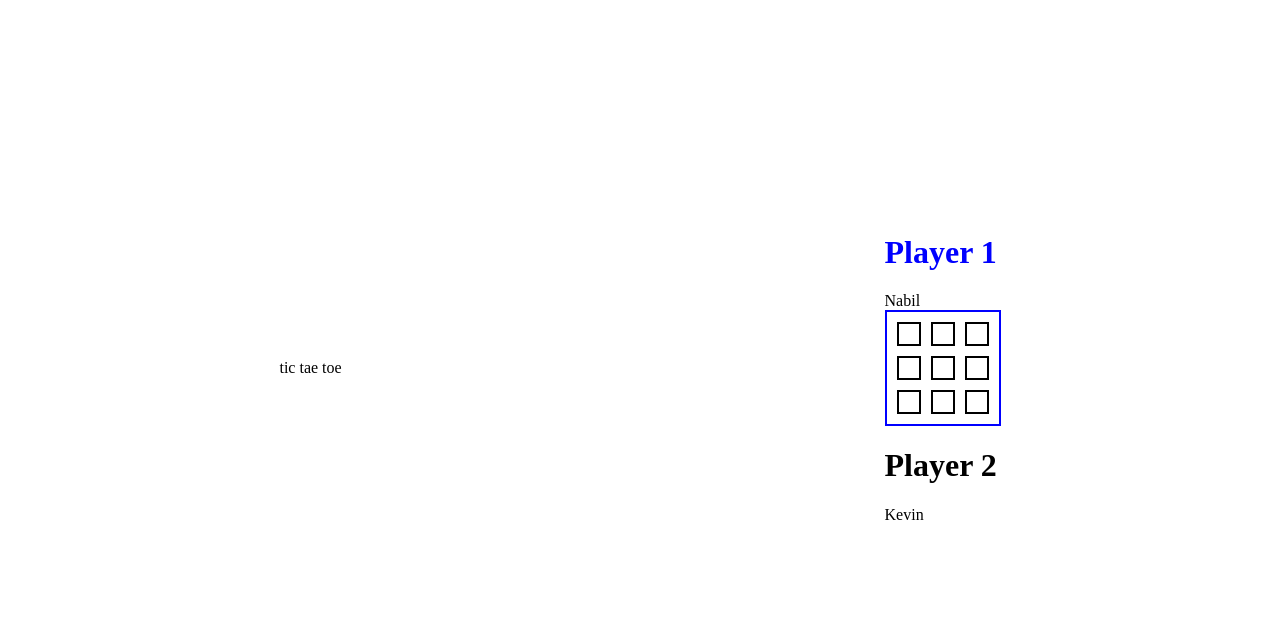
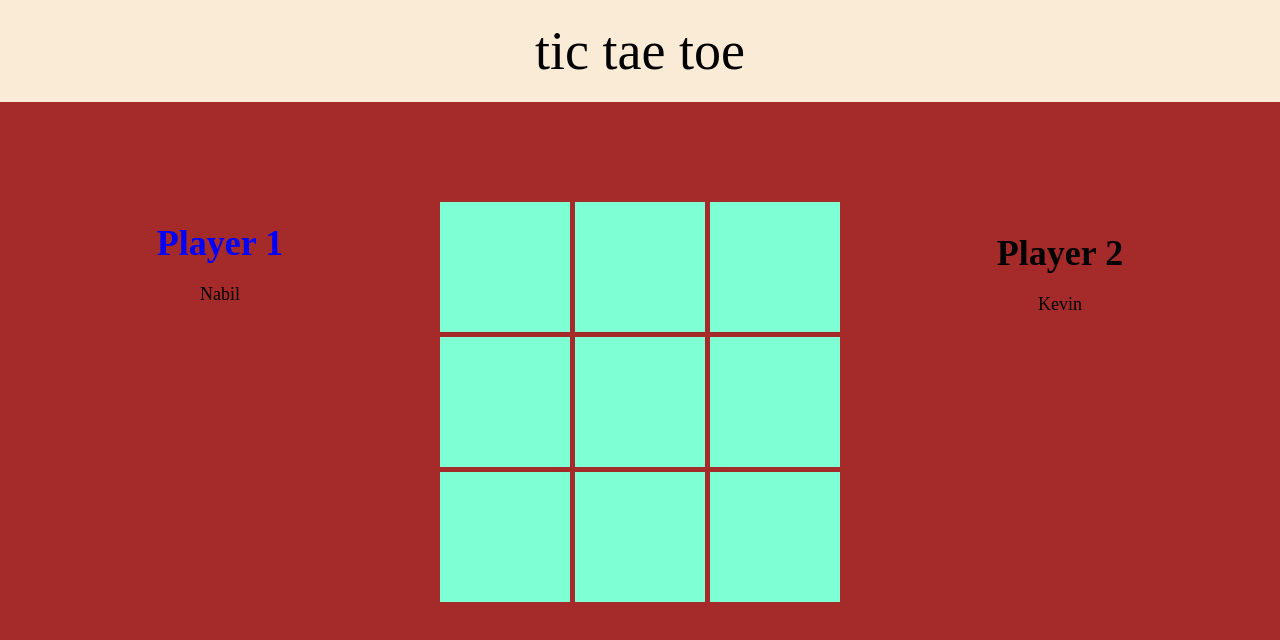
Before and after one commit to nabelk/tic-tac-toe, a plain HTML site: page index.html in a window 1280 px wide. Drawn offline with Linux system fonts and the light colour scheme.

Commit message:
Adjust styling according to html

```diff
--- a/style.css
+++ b/style.css
@@ -1,21 +1,63 @@
+:root {
+    font-size: 18px;
+}
+
+* {
+    box-sizing: border-box;
+    margin: 0;
+    padding: 0;
+}
+
 body {
+    display: grid;
+    grid-template-rows: auto 1fr;
+    height: 100vh;
+}
+
+body header {
+    font-size: 3rem;
+    padding: 20px;
+    text-align: center;
+    background-color: antiquewhite;
+}
+main {
     display: flex;
-    justify-content: space-around;
-    align-items: center;
-    height: 90vh;
+    justify-content: space-evenly;
+    align-items: flex-start;
+    background-color: brown;
+}
+
+div#player1,
+div#player2 {
+    align-self: flex-start;
+    text-align: center;
+    display: flex;
+    flex-direction: column;
+    gap: 20px;
+    width: 100%;
+    padding: 120px;
+}
+
+div#player2 {
+    margin-top: 10px;
 }
 
 div#gameboard {
     display: inline-grid;
     grid-template-columns: repeat(3, 1fr);
     grid-template-rows: repeat(3, 1fr);
-    gap: 10px;
-    border: solid 2px blue;
-    padding: 10px;
+    gap: 5px;
+    padding-top: 100px;
 }
 
 div#gameboard > div {
-    border: solid 2px black;
-    padding: 10px;
+    display: flex;
+    justify-content: center;
+    align-items: center;
+    background-color: aquamarine;
+    padding: 35px;
     cursor: pointer;
+    width: 130px;
+    height: 130px;
+    font-size: 3rem;
 }
```
